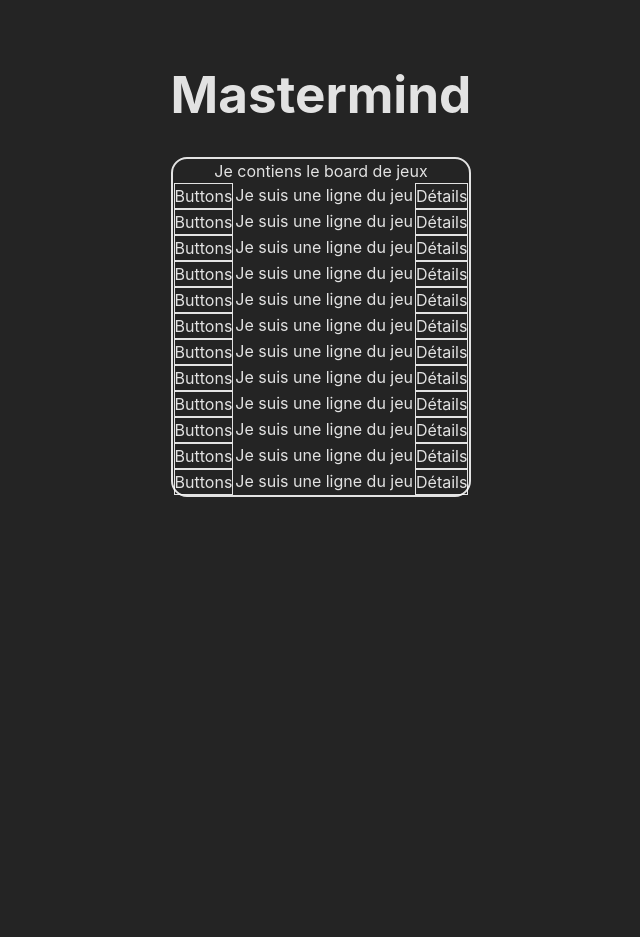
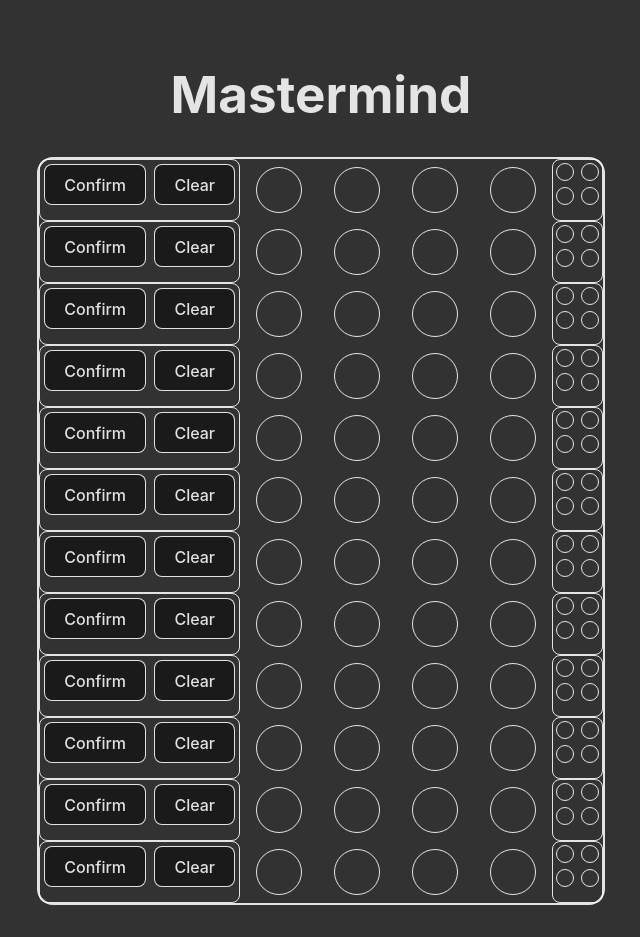
Before and after one commit to AttilaTech01/mastermind, a React (Vite) app: page / in a window 1280 px wide. Shown: the whole page, without its empty margins (319-959 px from the left). Before the commit the page ends 800 px from the top, so only its background shows below. Built offline with nearby package versions, Linux system fonts and the light colour scheme.

Commit message:
Foundations part 2

```diff
--- a/src/App.css
+++ b/src/App.css
@@ -17,8 +17,34 @@
 
 .buttons {
   border: solid 1px rgba(255, 255, 255, 0.87);
+  border-radius: 8px;
 }
 
 .details {
   border: solid 1px rgba(255, 255, 255, 0.87);
+  border-radius: 8px;
 }
+
+.details-row {
+  display: flex;
+}
+
+.details-item {
+  border: solid 1px rgba(255, 255, 255, 0.87);
+  border-radius: 50%;
+  height: 16px;
+  width: 16px;
+  margin: 0.2rem;
+}
+
+.bubbles {
+  display: flex;
+}
+
+.bubble {
+  border: solid 1px rgba(255, 255, 255, 0.87);
+  border-radius: 50%;
+  height: 44px;
+  width: 44px;
+  margin: 0.5rem 1rem;
+}
--- a/src/comps/Board.tsx
+++ b/src/comps/Board.tsx
@@ -9,12 +9,7 @@
     return <Row key={index + 1} />;
   });
 
-  return (
-    <div className="board">
-      Je contiens le board de jeux
-      {rows}
-    </div>
-  );
+  return <div className="board">{rows}</div>;
 }
 
 export default Board;
--- /dev/null
+++ b/src/comps/Buttons.tsx
@@ -0,0 +1,18 @@
+function Buttons() {
+  const handleConfirm = () => {
+    console.log("Confirming my choices");
+  };
+
+  const handleClear = () => {
+    console.log("Clearing the line");
+  };
+
+  return (
+    <div className="buttons">
+      <button onClick={handleConfirm}>Confirm</button>
+      <button onClick={handleClear}>Clear</button>
+    </div>
+  );
+}
+
+export default Buttons;
--- /dev/null
+++ b/src/comps/Details.tsx
@@ -0,0 +1,16 @@
+function Details() {
+  return (
+    <div className="details">
+      <div className="details-row">
+        <div className="details-item"></div>
+        <div className="details-item"></div>
+      </div>
+      <div className="details-row">
+        <div className="details-item"></div>
+        <div className="details-item"></div>
+      </div>
+    </div>
+  );
+}
+
+export default Details;
--- a/src/comps/Row.tsx
+++ b/src/comps/Row.tsx
@@ -1,8 +1,17 @@
+import Buttons from "./Buttons";
+import Details from "./Details";
+
 function Row() {
   return (
     <div className="row">
-      <div className="buttons">Buttons</div>Je suis une ligne du jeu
-      <div className="details">Détails</div>
+      <Buttons />
+      <div className="bubbles">
+        <div className="bubble" />
+        <div className="bubble" />
+        <div className="bubble" />
+        <div className="bubble" />
+      </div>
+      <Details />
     </div>
   );
 }
--- a/src/index.css
+++ b/src/index.css
@@ -5,7 +5,7 @@
 
   color-scheme: light dark;
   color: rgba(255, 255, 255, 0.87);
-  background-color: #242424;
+  background-color: #323232;
 
   font-synthesis: none;
   text-rendering: optimizeLegibility;
@@ -34,13 +34,15 @@
 
 button {
   border-radius: 8px;
-  border: 1px solid transparent;
+  border: 1px solid rgba(255, 255, 255, 0.87);
   padding: 0.6em 1.2em;
   font-size: 1em;
   font-weight: 500;
   font-family: inherit;
   background-color: #1a1a1a;
+  color: rgba(255, 255, 255, 0.87);
   cursor: pointer;
+  margin: 4px;
   transition: border-color 0.25s;
 }
 button:hover {
```
